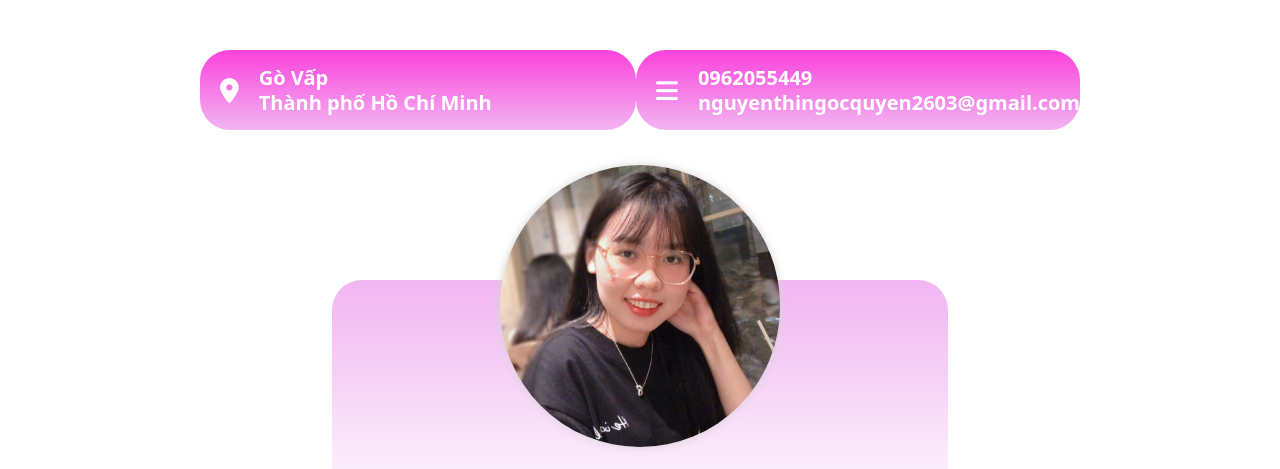
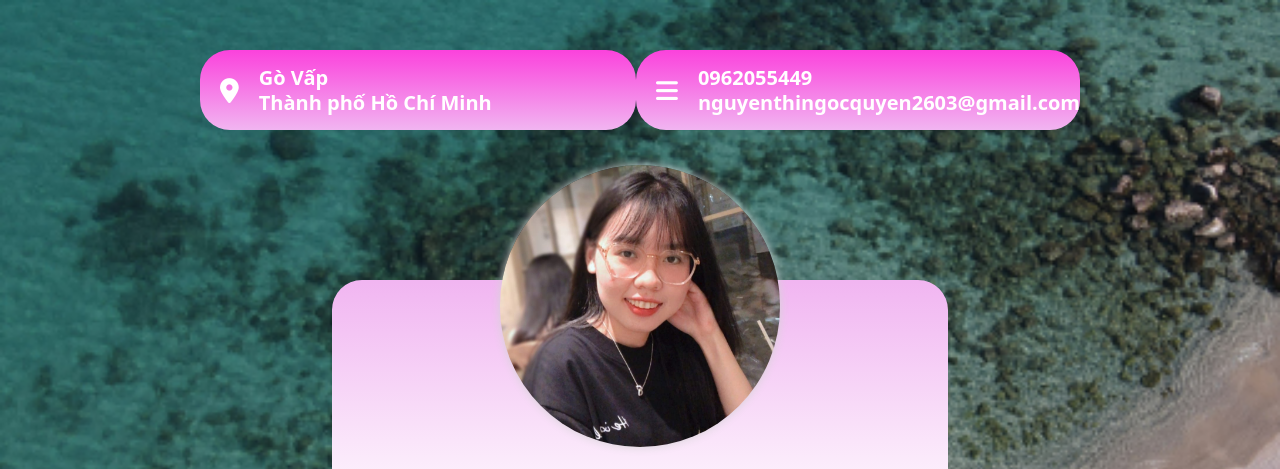
Before and after one commit to Nguyen-Dang-Phat/NgocQuyenCV, a plain HTML site: page index.html in a window 1280 px wide. Shown: the top 469 px of the page. Drawn offline with Linux system fonts and the light colour scheme.

Commit message:
Update css.css

```diff
--- a/css/css.css
+++ b/css/css.css
@@ -28,7 +28,7 @@ html {
 
 /* header */
 .header {
-    background-image: url(img/header.png);
+    background-image: url(/img/header.png);
     background-size: cover;
     height: 500px;
 }
```
